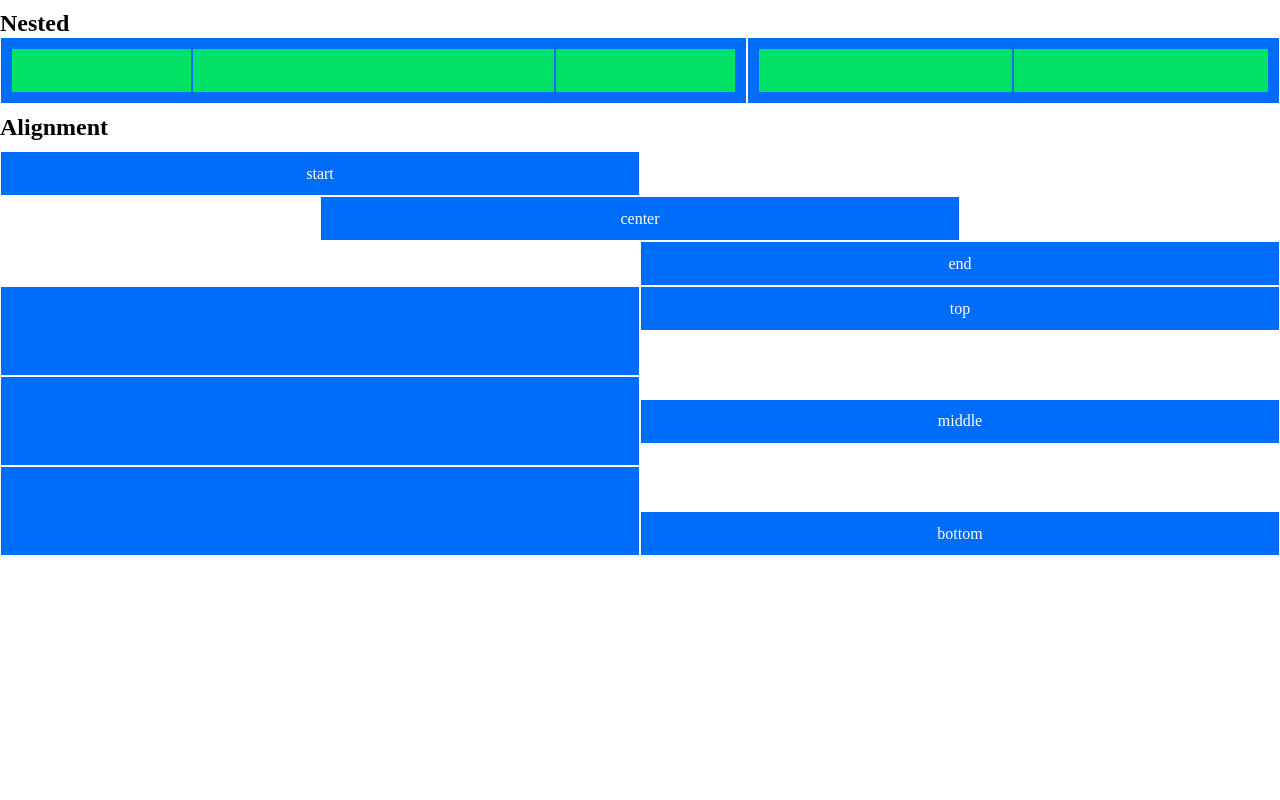
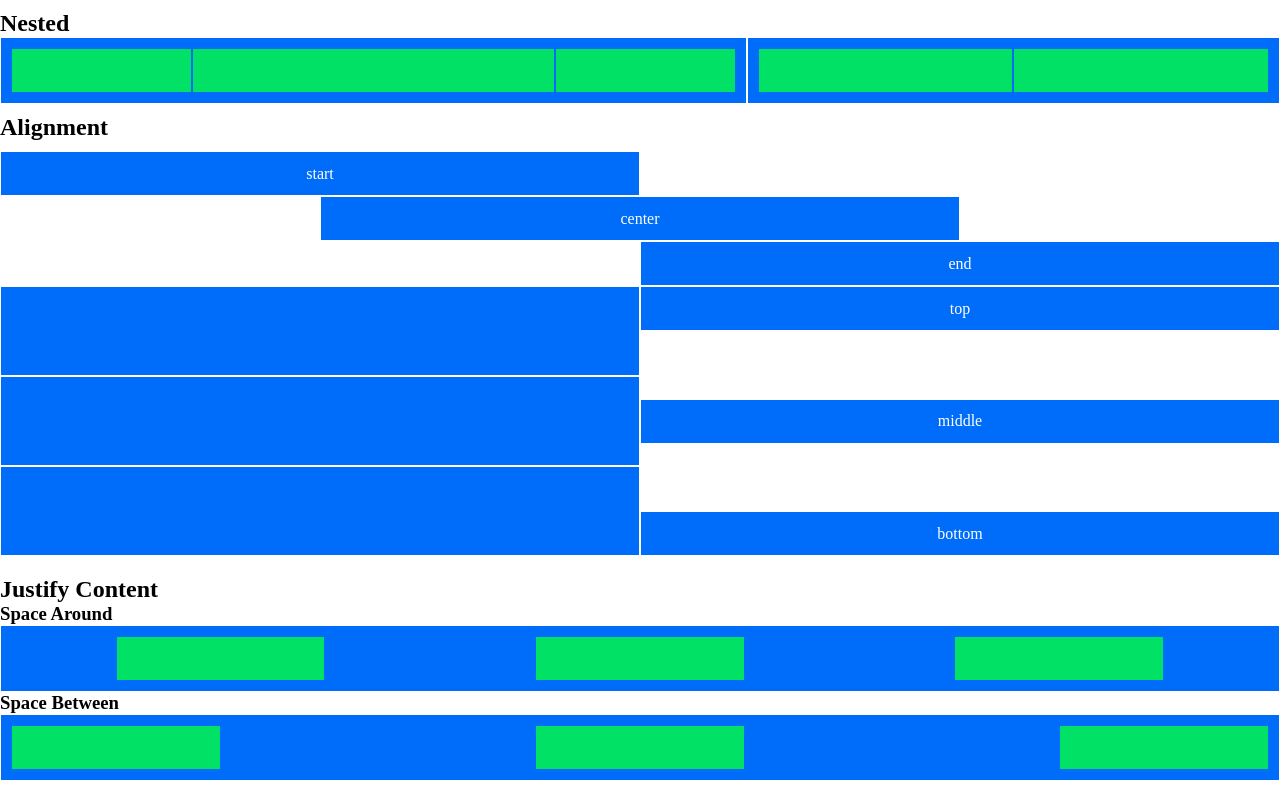
Before and after one commit to CarloSalaris/html-css-12bool, a plain HTML site: page bonus/index.html in a window 1280 px wide. Drawn offline with Linux system fonts and the light colour scheme.

Commit message:
Bonus - completo

```diff
--- a/bonus/index.html
+++ b/bonus/index.html
@@ -90,13 +90,37 @@
         <!-- JUSTIFY CONTENT -->
         <section>
 
+            <h2>Justify Content</h2>
+
             <!-- Space around -->
             <div>
+                <h3>Space Around</h3>
+
+                <div class="row">
+                    <div class="col">
+                        <div class="row row-space-around">
+                            <div class="col-2 nested-green"></div>
+                            <div class="col-2 nested-green"></div>
+                            <div class="col-2 nested-green"></div>
+                        </div>
+                    </div>
+                </div>
 
             </div>
 
             <!-- Space between -->
             <div>
+                <h3>Space Between</h3>
+
+                <div class="row">
+                    <div class="col">
+                        <div class="row row-space-between">
+                            <div class="col-2 nested-green"></div>
+                            <div class="col-2 nested-green"></div>
+                            <div class="col-2 nested-green"></div>
+                        </div>
+                    </div>
+                </div>
 
             </div>
 
```
